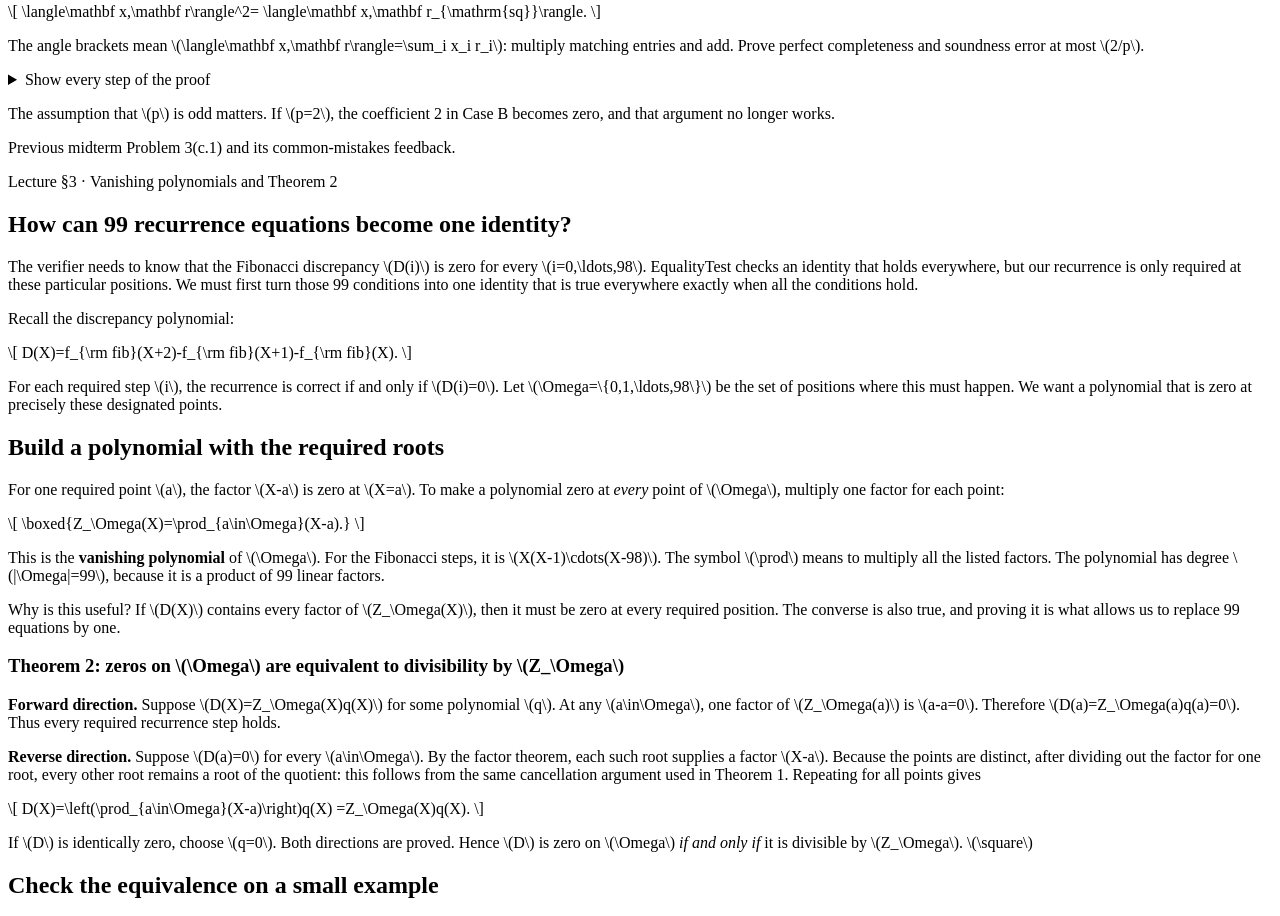
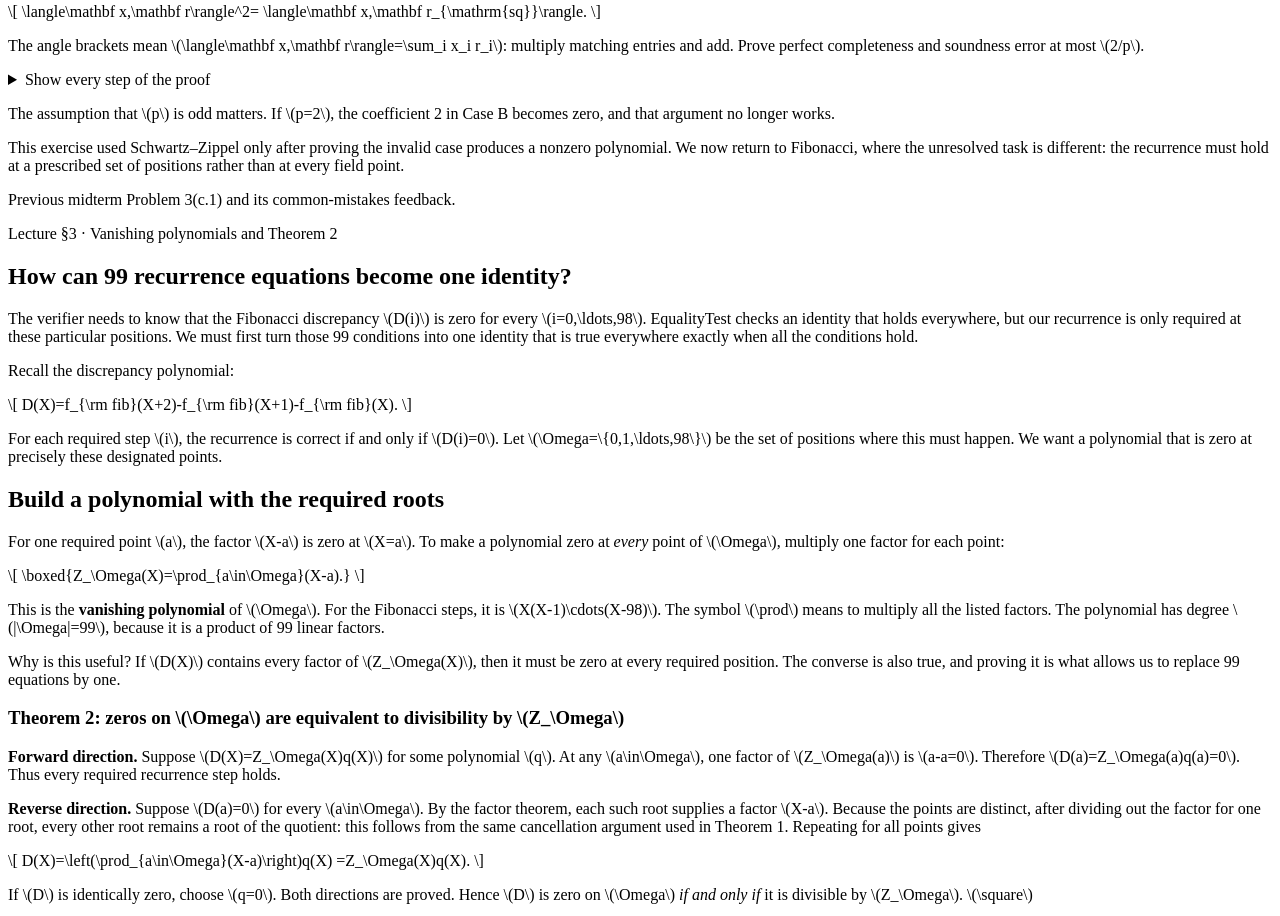
Before and after one commit to anujpare/study_material, a website: page docs/snarg-workbench/part-2.html in a window 1280 px wide. Shown: the part 4479-5395 px from the top of the page. Drawn offline with Linux system fonts and the light colour scheme.

Commit message:
Connect worked exam exercises back to the next mathematical question without repeating their solutions

```diff
--- a/docs/snarg-workbench/part-2.html
+++ b/docs/snarg-workbench/part-2.html
@@ -170,6 +170,7 @@ h(\mathbf r)=(ar_j)^2-ar_j^2
 <p class="qed">That's the soundness proof. We established the precise polynomial whose zero means acceptance, showed it can't be identically zero for an invalid vote, and then used its degree to bound false acceptance. \(\square\)</p>
 </div></details></div>
 <div class="warning"><p>The assumption that \(p\) is odd matters. If \(p=2\), the coefficient 2 in Case B becomes zero, and that argument no longer works.</p></div>
+<div class="bridge">This exercise used Schwartz–Zippel only after proving the invalid case produces a nonzero polynomial. We now return to Fibonacci, where the unresolved task is different: the recurrence must hold at a prescribed set of positions rather than at every field point.</div>
 <p class="source">Previous midterm Problem 3(c.1) and its common-mistakes feedback.</p>
 </article>
 
```
